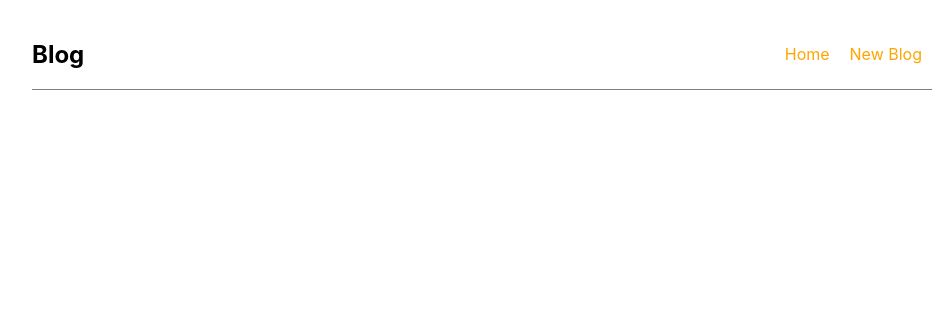
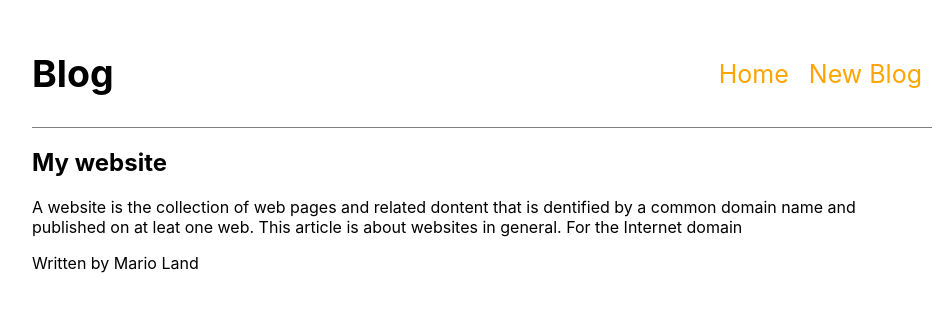
Before and after one commit to eri-she/react-blog, a React (Create React App) app: page /blogs/1 in a window 1280 px wide. Shown: the top 312 px of the page, without its empty margins (158-1110 px from the left). Built offline with nearby package versions, Linux system fonts and the light colour scheme; data requests are answered from the project's data file.

Commit message:
added useFetch to BlogDetails

```diff
--- a/db.json
+++ b/db.json
@@ -2,20 +2,20 @@
   "blogs": [
     {
       "title": "My website",
-      "body": "a website is the...",
-      "author": "mario",
+      "body": "A website is the collection of web pages and related dontent that is dentified by a common domain name and published on at leat one web. This article is about websites in general. For the Internet domain",
+      "author": "Mario Land",
       "id": 1
     },
     {
       "title": "My laptop",
       "body": "a laptop is the...",
-      "author": "rosa",
+      "author": "Rosa Perez",
       "id": 2
     },
     {
       "title": "My coffee",
       "body": "a coffee is the...",
-      "author": "julio",
+      "author": "Julio Meyer",
       "id": 3
     }
   ]
--- a/src/App.css
+++ b/src/App.css
@@ -4,7 +4,12 @@
 .Blogs {
   text-align: center;
 }
+.Article {
+  max-width: 900px;
+  margin: 0 auto;
+}
 .Navbar {
+  font-size: 25px;
   max-width: 900px;
   margin: 0 auto;
   display: flex;
--- a/src/App.js
+++ b/src/App.js
@@ -18,7 +18,7 @@ function App() {
             <Route path="/create">
               <Create />
             </Route>
-            <Route path="/blog/:id">
+            <Route path="/blogs/:id">
               <BlogDetails />
             </Route>
           </Switch>
--- a/src/BlogDetails.js
+++ b/src/BlogDetails.js
@@ -1,10 +1,23 @@
 import { useParams } from "react-router-dom";
-
+import useFetch from "./useFetch";
 export default function BlogDetails() {
   const { id } = useParams();
+
+  const { data, isPending, error } = useFetch(
+    "http://localhost:8000/blogs/" + id
+  );
+
   return (
     <div>
-      <h1>hi {id}</h1>
+      {error && <div>{error}</div>}
+      {isPending && <div> Loading...</div>}
+      {data && (
+        <div className="Article">
+          <h2 className="TitleArticle">{data.title}</h2>
+          <p className="BodyArticle">{data.body}</p>
+          <p className="AuthorArticle">Written by {data.author}</p>
+        </div>
+      )}
     </div>
   );
 }
--- a/src/BlogList.js
+++ b/src/BlogList.js
@@ -7,7 +7,7 @@ export default function BlogList(props) {
       {blogs.map((blogs) => {
         return (
           <div className="Blogs" key={blogs.id}>
-            <Link to={`/blog/${blogs.id}`}>
+            <Link to={`/blogs/${blogs.id}`}>
               <p>{blogs.title}</p>
               <p>written by {blogs.author}</p>
             </Link>
```
